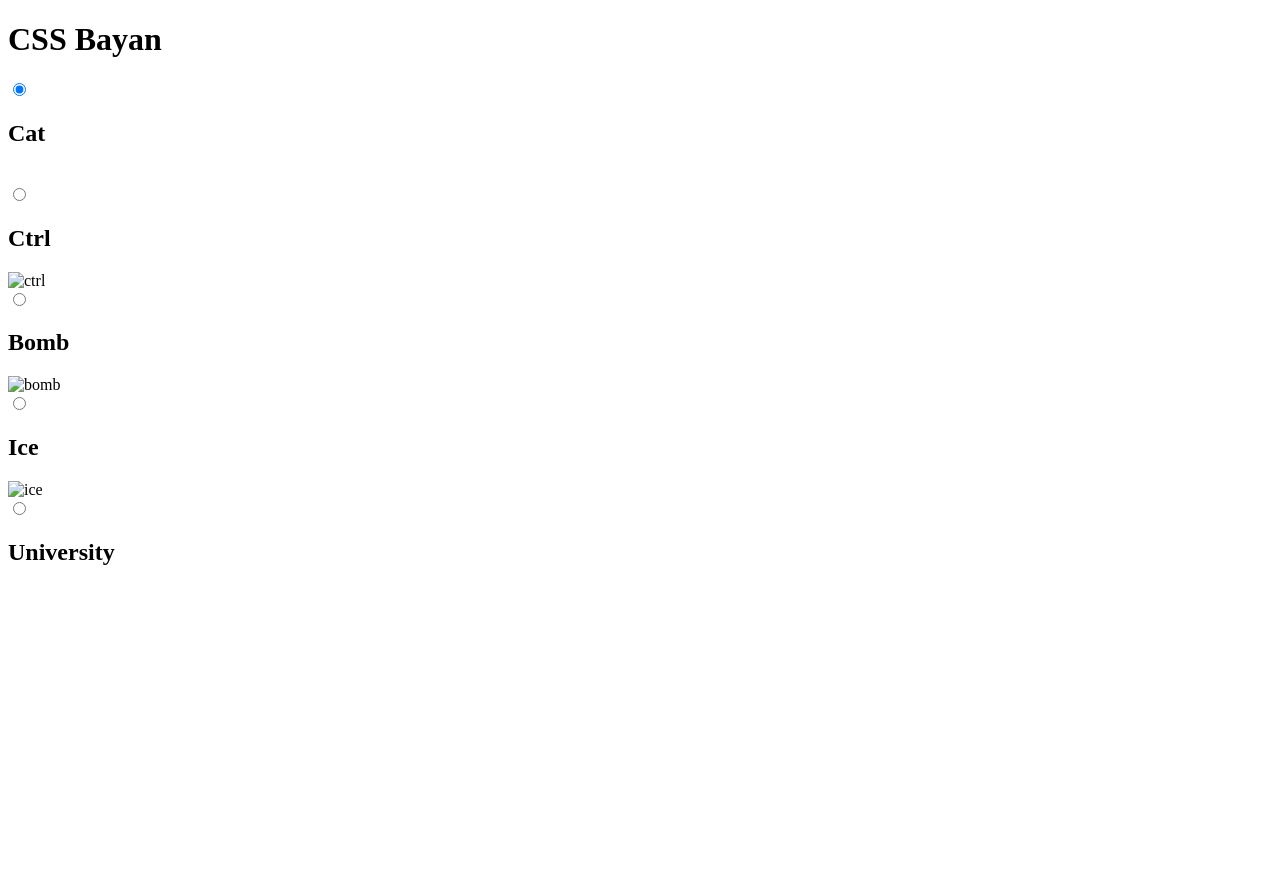
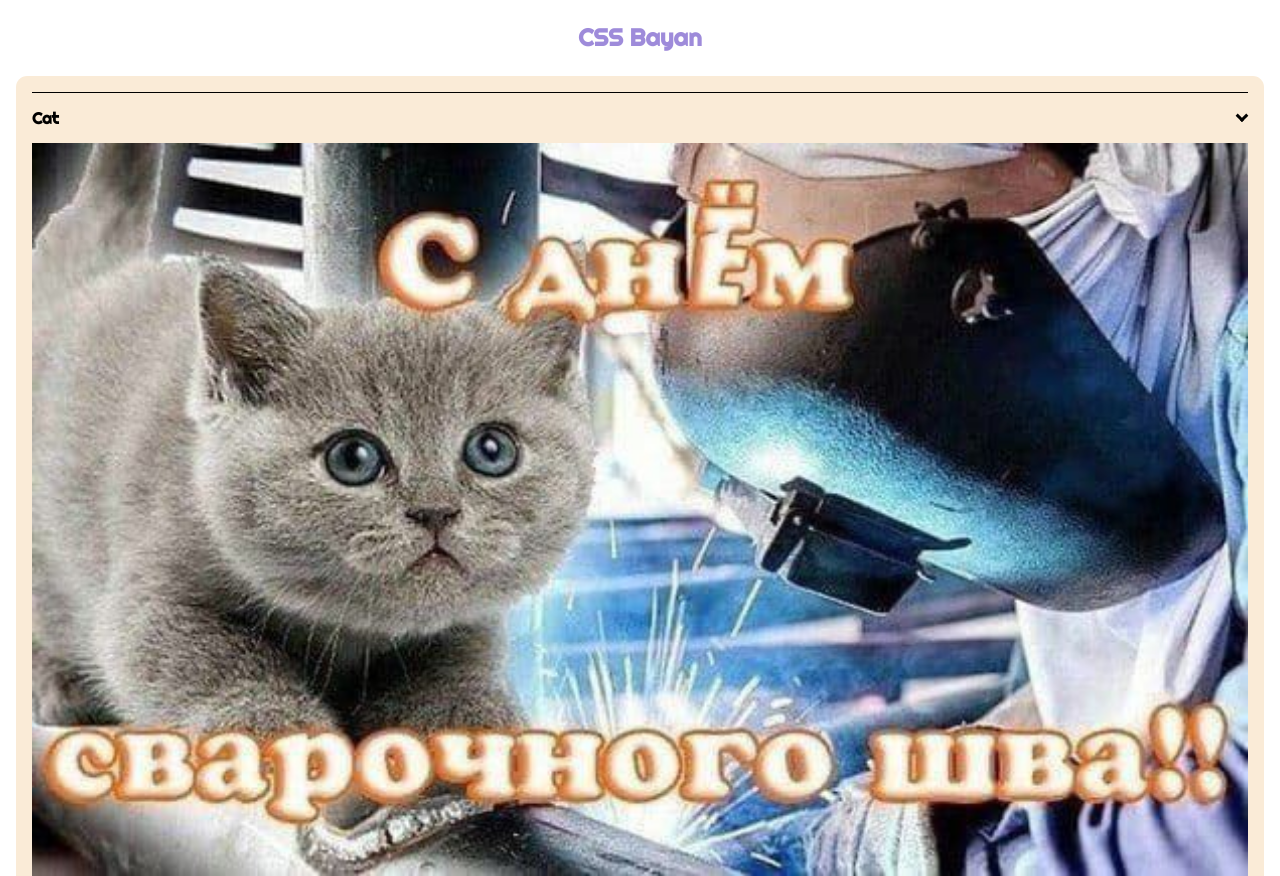
Before and after one commit to 1ce7/cssBayan, a plain HTML site: page cssBayan/index.html in a window 1280 px wide. Shown: the top 876 px of the page. Before the commit the page ends 800 px from the top, so only its background shows below. Drawn offline with Linux system fonts and the light colour scheme; the site is published under a folder, as on GitHub Pages, so addresses that start at the root find nothing.

Commit message:
fix: path to assets files (Sun, Mar 12, 2023 05:27:16 AM)

```diff
--- a/cssBayan/index.html
+++ b/cssBayan/index.html
@@ -4,8 +4,8 @@
   <meta charset="UTF-8">
   <meta http-equiv="X-UA-Compatible" content="IE=edge">
   <meta name="viewport" content="width=device-width, initial-scale=1.0">
-  <link rel="stylesheet" href="/assets/css/normalize.css">
-  <link rel="stylesheet" href="/assets/css/style.css">
+  <link rel="stylesheet" href="assets/css/normalize.css">
+  <link rel="stylesheet" href="assets/css/style.css">
   <link rel="preconnect" href="https://fonts.googleapis.com">
   <link rel="preconnect" href="https://fonts.gstatic.com" crossorigin>
   <link href="https://fonts.googleapis.com/css2?family=Righteous&display=swap" rel="stylesheet">
@@ -27,7 +27,7 @@
                   <h2 class="accordion-item-name">Cat</h2>
                   <div class="tab-sign"></div>
                 </div>
-                <img src="/assets/images/cat.jpg" alt="" class="accordion-item-img">
+                <img src="assets/images/cat.jpg" alt="" class="accordion-item-img">
               </label>
           </div>
           <div class="accordion-item">
@@ -37,7 +37,7 @@
                   <h2 class="accordion-item-name">Ctrl</h2>
                   <div class="tab-sign"></div>
                 </div>
-                <img src="/assets/images/ctrl.jpg" alt="ctrl" class="accordion-item-img">
+                <img src="assets/images/ctrl.jpg" alt="ctrl" class="accordion-item-img">
               </label>
           </div>
           <div class="accordion-item">
@@ -47,7 +47,7 @@
                   <h2 class="accordion-item-name">Bomb</h2>
                   <div class="tab-sign"></div>
                 </div>
-                <img src="/assets/images/bomb.jpg" alt="bomb" class="accordion-item-img">
+                <img src="assets/images/bomb.jpg" alt="bomb" class="accordion-item-img">
               </label>
           </div>
           <div class="accordion-item">
@@ -57,7 +57,7 @@
                   <h2 class="accordion-item-name">Ice</h2>
                   <div class="tab-sign"></div>
                 </div>
-                <img src="/assets/images/ice.jpg" alt="ice" class="accordion-item-img">
+                <img src="assets/images/ice.jpg" alt="ice" class="accordion-item-img">
               </label>
           </div>
           <div class="accordion-item">
@@ -67,7 +67,7 @@
                   <h2 class="accordion-item-name">University</h2>
                   <div class="tab-sign"></div>
                 </div>
-                <img src="/assets/images/university.jpg" alt="" class="accordion-item-img">
+                <img src="assets/images/university.jpg" alt="" class="accordion-item-img">
               </label>
           </div>
         </div>
```
